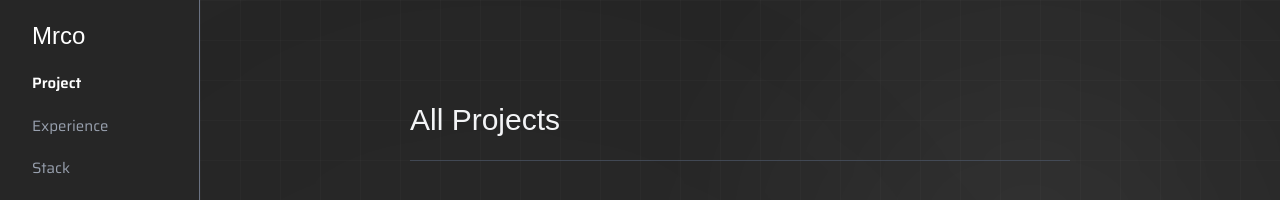
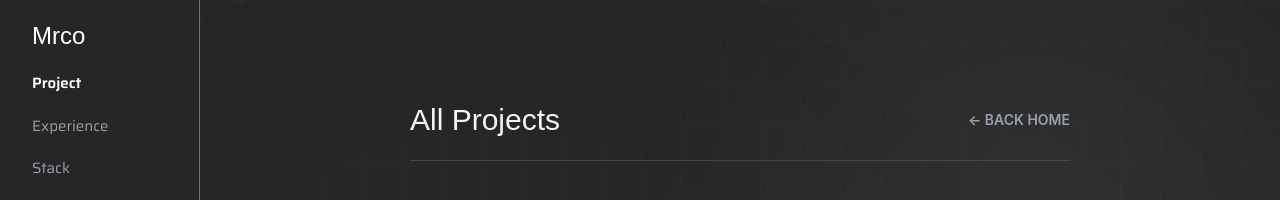
Before and after one commit to mrc-rdn/My-Portfolio, a React (Vite) app: page /projects in a window 1280 px wide. Shown: the top 200 px of the page. Built offline with nearby package versions, Linux system fonts and the light colour scheme; a web font is replaced by a local one.

Commit message:
small tweak

```diff
--- a/src/features/Projects/Projects.tsx
+++ b/src/features/Projects/Projects.tsx
@@ -1,5 +1,6 @@
 import React from 'react'
 import ProjectPage from '../../components/project/ProjectPage.tsx'
+import { Link } from 'react-router-dom'
 
 export default function Projects() {
   return (
@@ -7,6 +8,9 @@
       <div className="flex w-full py-10 flex-col">
         <div className="flex justify-between w-full items-center h-10 pb-10 border-b border-gray-600/70">
           <h1 className="font-bitcount text-3xl text-gray-100">All Projects</h1>
+          <Link to="/" className="text-gray-400 hover:text-white transition duration-300 text-sm font-semibold">
+            ← BACK HOME
+          </Link>
         </div>
         <div className="mt-10">
           <ProjectPage />
```
